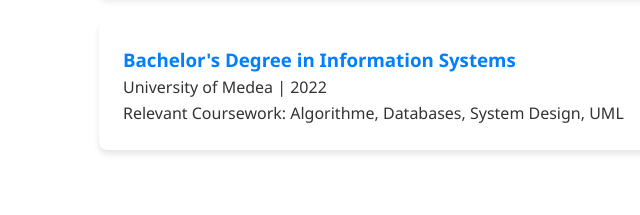
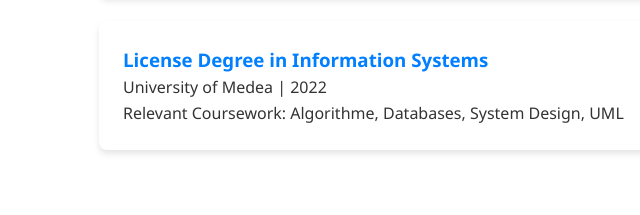
Before and after one commit to hamzaycn/hamzaycn.github.io, a plain HTML site: page index.html in a window 1280 px wide. Shown: the part 2437-2652 px from the top of the page, 141-781 px from the left. Drawn offline with Linux system fonts and the light colour scheme.

Commit message:
Update index.html

```diff
--- a/index.html
+++ b/index.html
@@ -332,7 +332,7 @@
                 <p>Relevant Coursework: Advanced Web Technologies, System Design, Machine Learning</p>
             </div>
             <div class="education-card">
-                <h3>Bachelor's Degree in Information Systems</h3>
+                <h3>License Degree in Information Systems</h3>
                 <p>University of Medea | 2022</p>
                 <p>Relevant Coursework: Algorithme, Databases, System Design, UML</p>
             </div>
```
